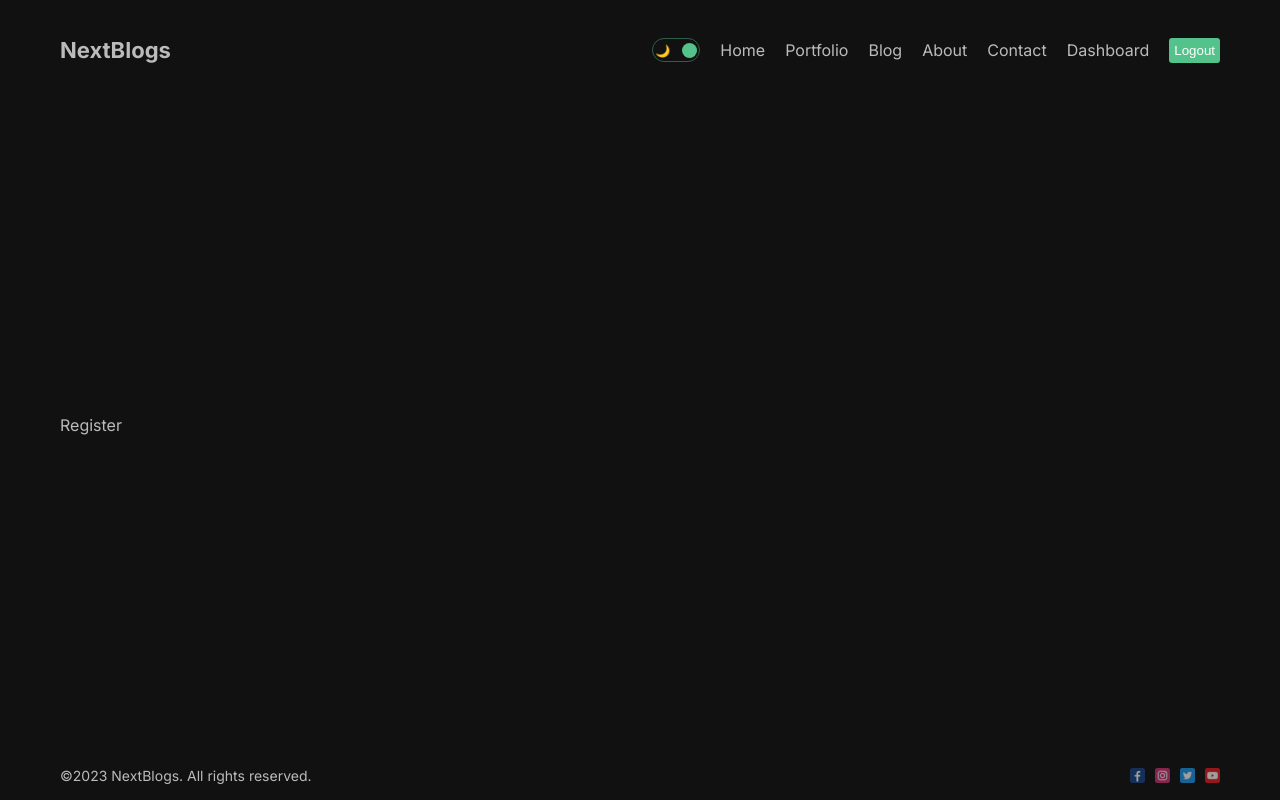
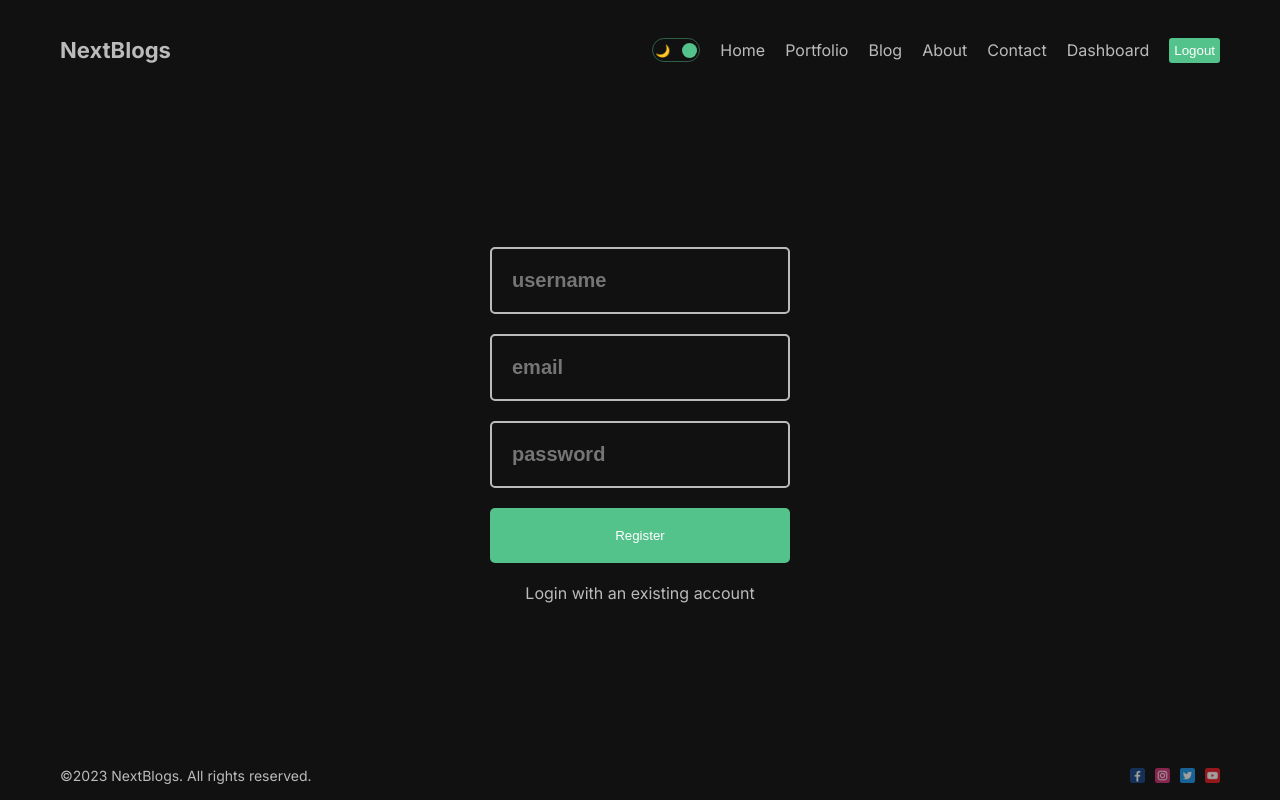
Before and after one commit to studiosnabeel/blogs-nextjs, a Next.js app: page /dashboard/register in a window 1280 px wide. Built offline with nearby package versions, Linux system fonts and the light colour scheme.

Commit message:
Add content and styling to Register page

```diff
--- a/src/app/dashboard/(auth)/register/page.jsx
+++ b/src/app/dashboard/(auth)/register/page.jsx
@@ -1,7 +1,54 @@
-import React from 'react';
+'use client';
+
+import Link from 'next/link';
+import React, { useState } from 'react';
+import styles from './page.module.css';
+import { useRouter } from 'next/navigation';
 
 const Register = () => {
-  return <div>Register</div>;
+  const router = useRouter();
+  const [err, setErr] = useState(false);
+
+  const handleSubmit = async (e) => {
+    e.preventDefault();
+    const name = e.target[0].value;
+    const email = e.target[1].value;
+    const password = e.target[2].value;
+
+    try {
+      const res = await fetch('/api/auth/register', {
+        method: 'POST',
+        headers: {
+          'Content-Type': 'application/json',
+        },
+        body: JSON.stringify({
+          name,
+          email,
+          password,
+        }),
+      });
+
+      res.status === 201 && router.push('/dashboard/login?success=Account has been created');
+    } catch (err) {
+      setErr(true);
+    }
+  };
+  return (
+    <div className={styles.container}>
+      <form className={styles.form} onSubmit={handleSubmit}>
+        <input type="text" placeholder="username" className={styles.input} />
+        <input type="email" placeholder="email" className={styles.input} />
+        <input
+          type="password"
+          placeholder="password"
+          className={styles.input}
+        />
+        <button className={styles.button}>Register</button>
+      </form>
+      {err && 'something went wrong'}
+      <Link href="/dashboard/login">Login with an existing account</Link>
+    </div>
+  );
 };
 
 export default Register;
--- /dev/null
+++ b/src/app/dashboard/(auth)/register/page.module.css
@@ -0,0 +1,34 @@
+.container {
+  display: flex;
+  justify-content: center;
+  flex-direction: column;
+  gap: 20px;
+  align-items: center;
+}
+
+.form {
+  width: 300px;
+  display: flex;
+  flex-direction: column;
+  gap: 20px;
+}
+
+.input {
+  color: white;
+  background: transparent;
+  border-radius: 5px;
+  border: 2px solid #bbb;
+  padding: 20px;
+  font-size: 20px;
+  font-weight: bold;
+}
+
+.button {
+  padding: 20px;
+  cursor: pointer;
+  background-color: #53c28b;
+  border: none;
+  border-radius: 5px;
+  /* width: max-content; */
+  color: white;
+}
```
